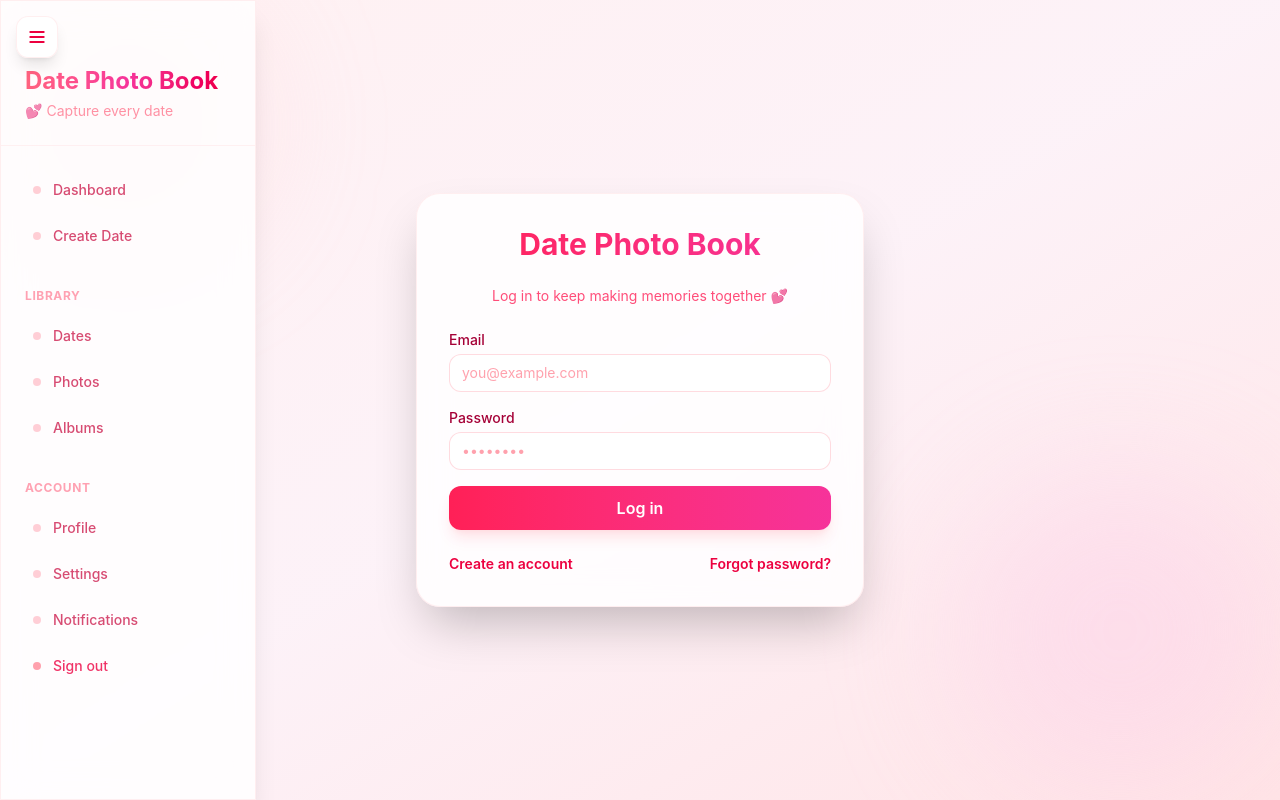
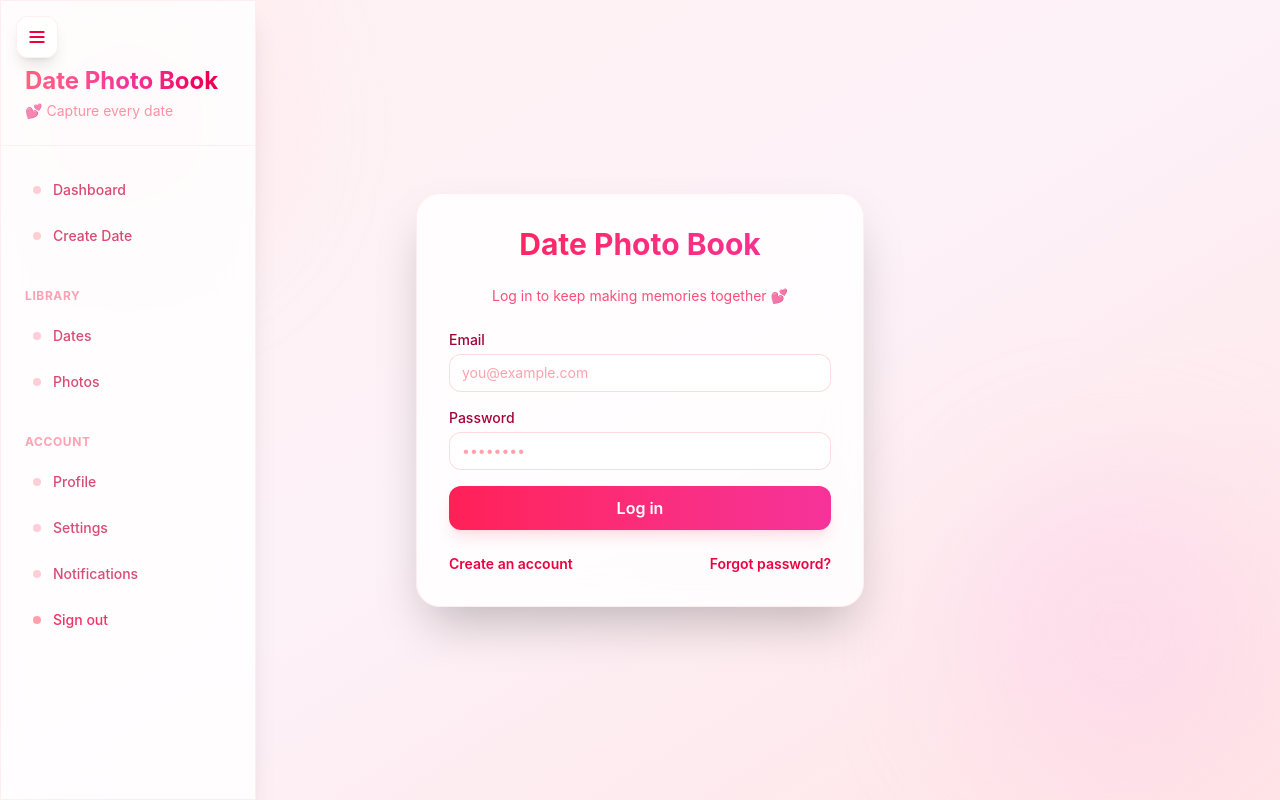
Before and after one commit to johnnynguyenha/datephotobook, a Next.js app: page /login in a window 1280 px wide. Built offline with nearby package versions, Linux system fonts and the light colour scheme; sample sign-in values are in the browser's storage.

Commit message:
removed albums

```diff
--- a/src/components/sidebar/SidebarClient.tsx
+++ b/src/components/sidebar/SidebarClient.tsx
@@ -8,7 +8,6 @@ import clsx from "clsx";
 export type NavCounts = {
     dates?: number;
     photos?: number;
-    albums?: number;
     notifications?: number;
 };
 
@@ -26,7 +25,6 @@ const NAV_SECTIONS: { title?: string; items: Item[] }[] = [
         items: [
             { label: "Dates", href: "/dates", badgeKey: "dates" },
             { label: "Photos", href: "/photos", badgeKey: "photos" },
-            { label: "Albums", href: "/albums", badgeKey: "albums" },
         ],
     },
     {
```
